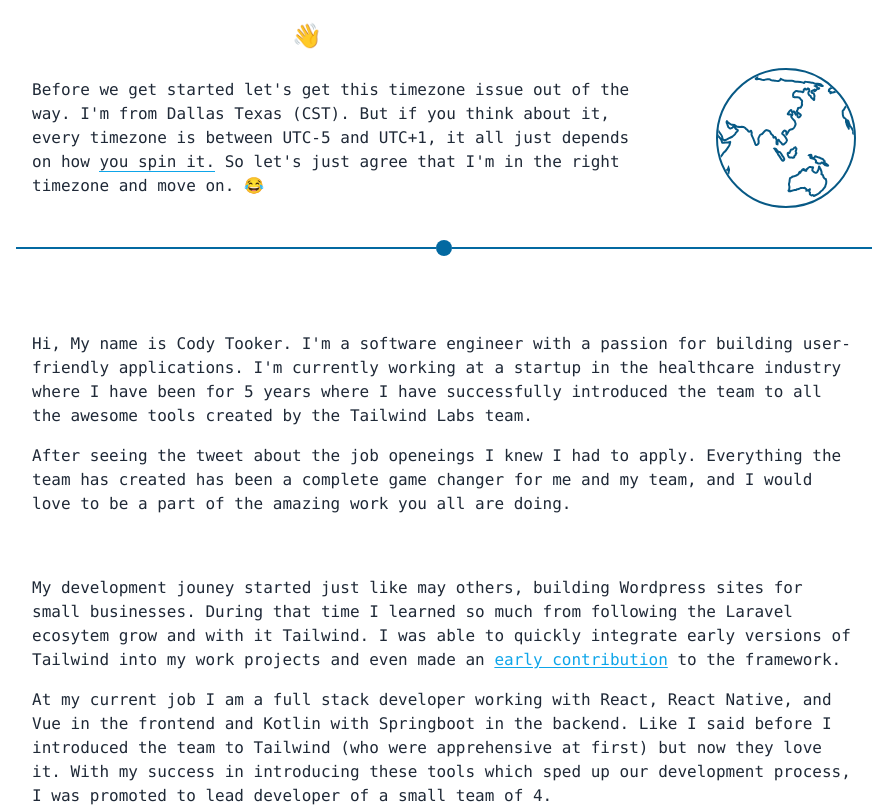
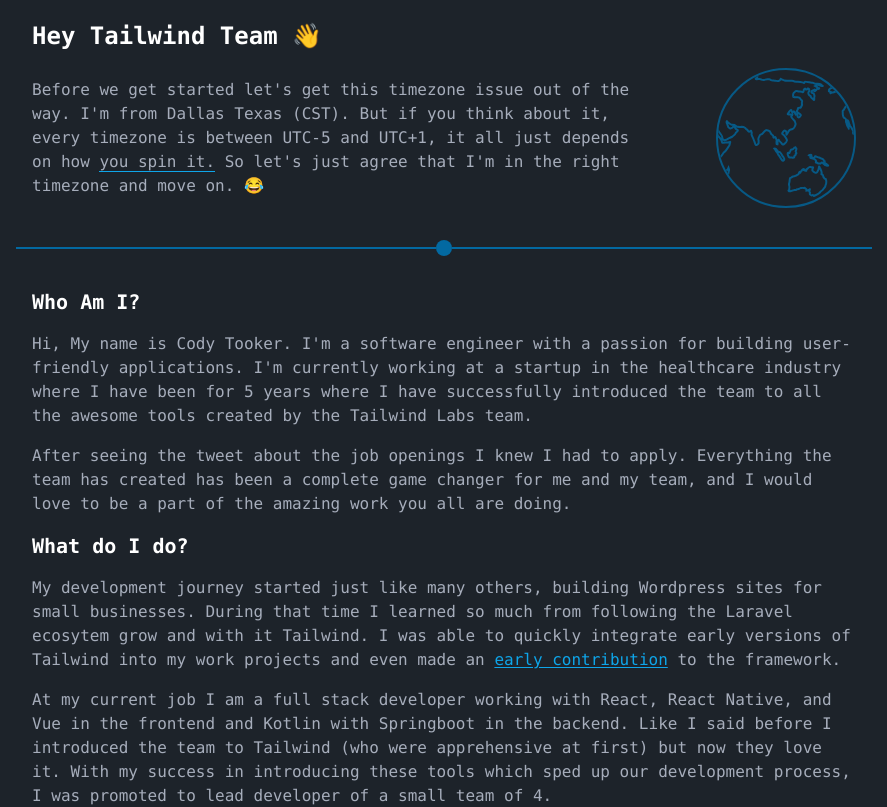
Before and after one commit to codytooker/TailwindApp, a React (Vite) app: page / in a window 1280 px wide. Shown: the top 807 px of the page, without its empty margins (196-1083 px from the left). Built offline with nearby package versions, Linux system fonts and the light colour scheme.

Commit message:
typos and dark mode

```diff
--- a/index.html
+++ b/index.html
@@ -1,5 +1,5 @@
 <!DOCTYPE html>
-<html lang="en">
+<html lang="en" data-theme="dark">
     <head>
         <meta charset="UTF-8" />
         <meta name="viewport" content="width=device-width, initial-scale=1.0" />
--- a/src/sections/Bio.tsx
+++ b/src/sections/Bio.tsx
@@ -14,7 +14,7 @@
             </p>
 
             <p>
-                After seeing the tweet about the job openeings I knew I had to
+                After seeing the tweet about the job openings I knew I had to
                 apply. Everything the team has created has been a complete game
                 changer for me and my team, and I would love to be a part of the
                 amazing work you all are doing.
@@ -22,7 +22,7 @@
 
             <h2 className="text-xl font-bold text-white">What do I do?</h2>
             <p>
-                My development jouney started just like may others, building
+                My development journey started just like many others, building
                 Wordpress sites for small businesses. During that time I learned
                 so much from following the Laravel ecosytem grow and with it
                 Tailwind. I was able to quickly integrate early versions of
--- a/tailwind.config.js
+++ b/tailwind.config.js
@@ -20,4 +20,5 @@
         },
     },
     plugins: [require("daisyui")],
+    daisyui: ["dark"],
 };
```
